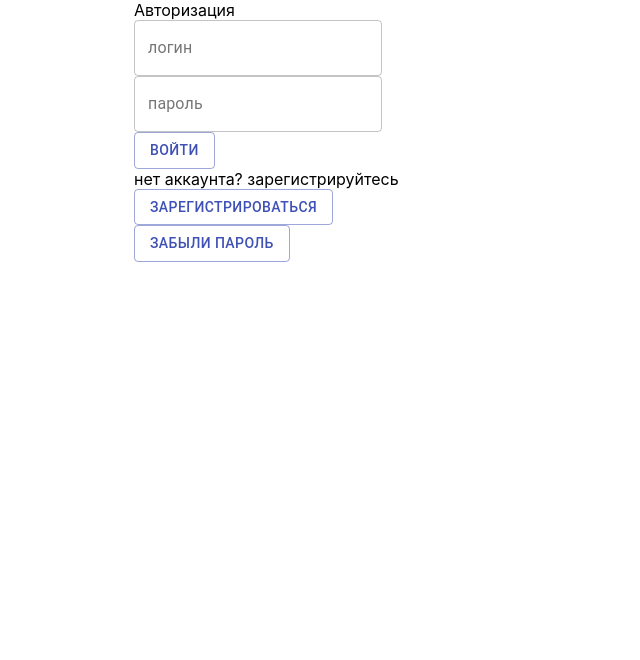
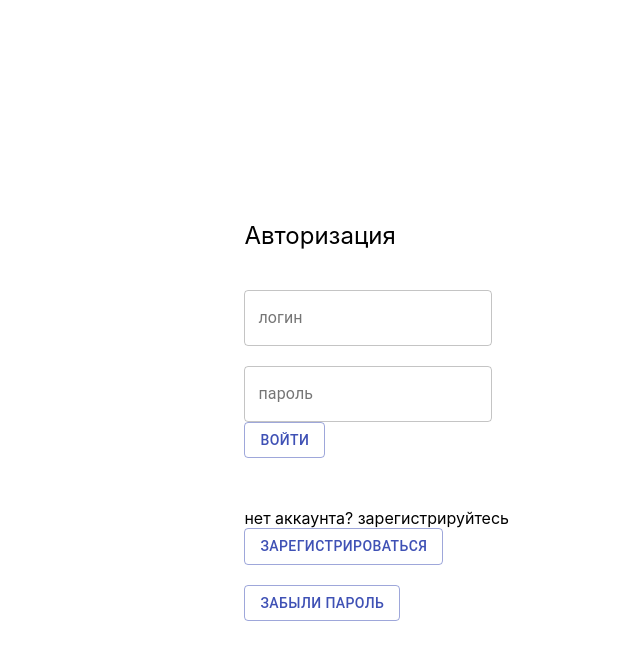
Before and after one commit to katrinkattt/form, a React (Create React App) app in the folder reactcode/: page /autorization in a window 1280 px wide. Shown: the top 660 px of the page, without its empty margins (230-870 px from the left). Built offline with nearby package versions, Linux system fonts and the light colour scheme.

Commit message:
Update index.css

```diff
--- a/reactcode/src/index.css
+++ b/reactcode/src/index.css
@@ -11,3 +11,26 @@ code {
   font-family: source-code-pro, Menlo, Monaco, Consolas, 'Courier New',
     monospace;
 }
+a{
+  text-decoration: none;
+}
+
+
+.main_authorization, .main_registration{
+  margin: 40% 20%;
+}
+.title{
+  font-size: x-large;
+  margin-bottom: 40px;
+}
+.input, .btn{
+  margin-top: 20px;
+}
+
+.text{
+  margin-top: 50px;
+}
+.error_input{
+  font-size: small;
+  color: #7d0404;
+}
```
